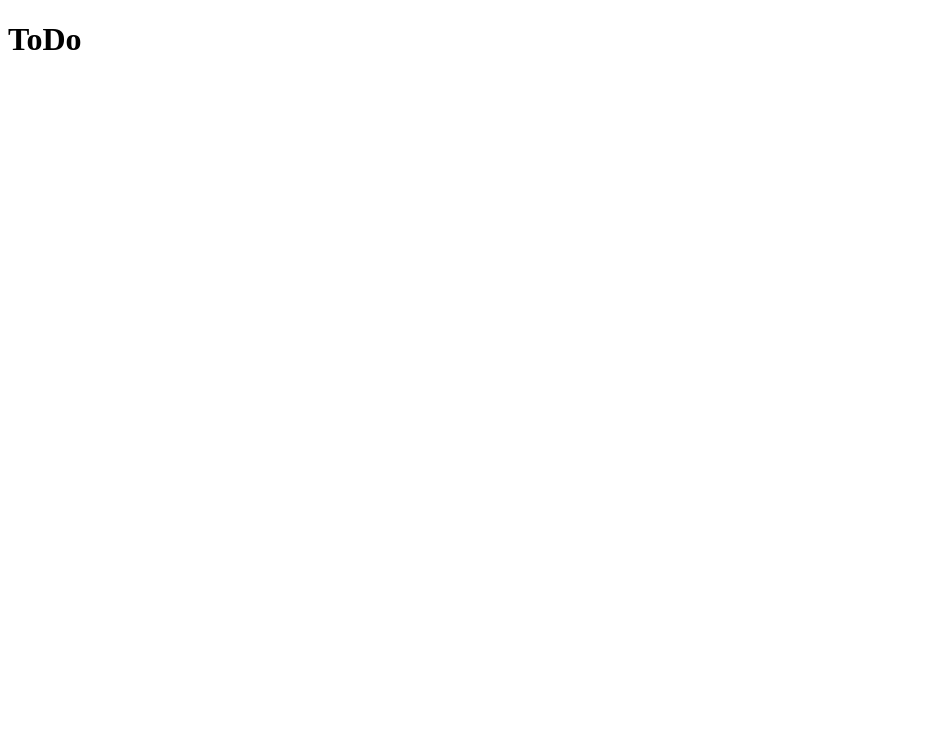
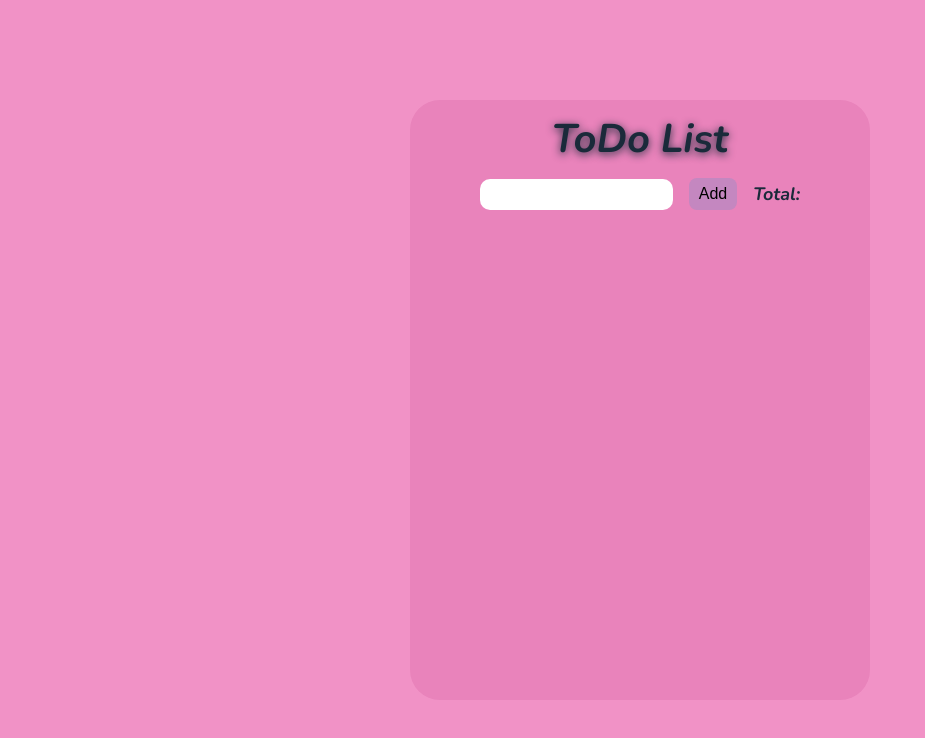
Before and after one commit to ozlemakcicek/ToDo_Ex, a plain HTML site: page index.html in a window 1280 px wide. Shown: the whole page, without its empty margins (0-925 px from the left). Drawn offline with nearby package versions, Linux system fonts and the light colour scheme.

Commit message:
html-css

```diff
--- a/index.html
+++ b/index.html
@@ -4,8 +4,31 @@
     <meta charset="UTF-8">
     <meta name="viewport" content="width=device-width, initial-scale=1.0">
     <title>ToDo_App</title>
+
+    <link rel="preconnect" href="https://fonts.googleapis.com">
+    <link rel="preconnect" href="https://fonts.gstatic.com" crossorigin>
+    <link
+        href="https://fonts.googleapis.com/css2?family=Merriweather&family=Nunito:ital,wght@1,700&family=Poppins:wght@400;500;600&display=swap"
+        rel="stylesheet"><link rel="stylesheet" href="./style.css">
 </head>
 <body>
-    <h1>ToDo</h1>
+    <main class="container">
+
+    <header>ToDo List</header>
+    <section class="todo-add">
+        <input type="text" class="input">
+        <button type="submit" class="button">Add</button>
+        <p class="par">Total:</p>
+
+
+   </section>
+    <section class="list">
+            <ul id="todo-ul">
+                <li></li>
+            </ul>
+        </section>
+
+</main>
+  <script src="./todo.js"></script>
 </body>
 </html>
--- a/style.css
+++ b/style.css
@@ -0,0 +1,70 @@
+*{
+    margin: 0;
+    padding: 0;
+    box-sizing: border-box;
+    outline: 0;
+}
+body{
+    background-color: rgb(241, 146, 198);
+}
+.container{
+    width: 460px;
+    height: 600px;
+
+
+    position: absolute;
+    top: 50%;
+    left: 50%;
+    transform: translate(-50%,-50%);
+
+   text-align: center;
+  background-color: rgb(233, 131, 187);
+
+  border-radius: 30px;
+  font-family: 'Nunito', sans-serif;
+
+}
+
+header{
+   margin: 12px;
+   font-size: 40px;
+   text-shadow: 0 2px 8px;
+   color: rgb(26, 42, 58);
+
+}
+
+.todo-add{
+    display: flex;
+    justify-content: center;
+    align-items: center;
+    gap: 1rem;
+}
+.input{
+    padding: 8px;
+    border-radius: 10px;
+    border: none;
+}
+.button{
+    padding: 7px 10px;
+    background-color: rgb(196, 135, 192);
+    border-radius: 8px;
+    font-size: medium;
+    border: none;
+
+     &:hover{
+        background-color: violet;
+    }
+}
+.par{
+    font-size: large;
+    color: rgb(26, 42, 58)
+}
+
+.list{
+    height: 450px;
+    overflow-y: scroll;
+
+}
+.list::-webkit-scrollbar{
+    display: none;
+}
```
